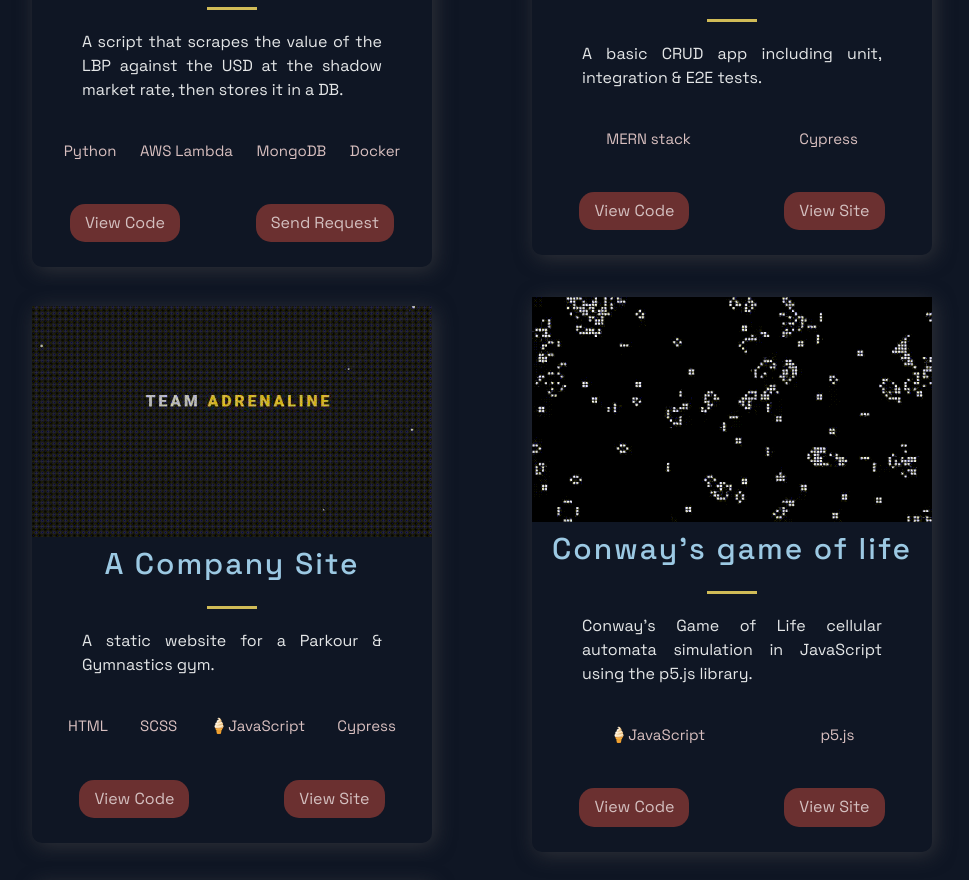
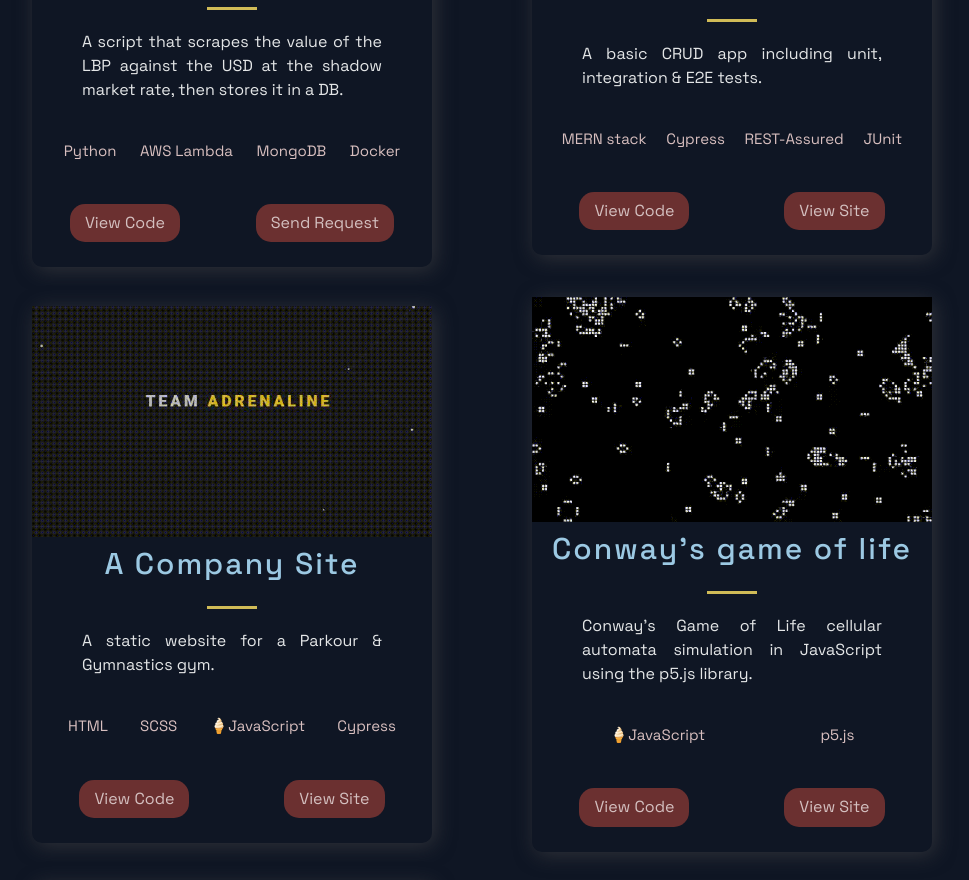
Before and after one commit to zakjanzi/portfolio-website, a Next.js app: page / in a window 1280 px wide. Shown: the part 1060-1940 px from the top of the page, without its empty margins (158-1127 px from the left). Built offline with nearby package versions, Linux system fonts and the light colour scheme.

Commit message:
added test files

```diff
--- a/src/constants/constants.js
+++ b/src/constants/constants.js
@@ -12,7 +12,7 @@ export const projects = [
     title: 'A MERN Site',
     description: "A basic CRUD app including unit, integration & E2E tests.",
       image: '/images/1.webp',
-      tags: ['MERN stack', 'Cypress'],
+      tags: ['MERN stack', 'Cypress', 'REST-Assured', 'JUnit'],
     code: 'https://github.com/zakjanzi/jobify-app',
     live: 'https://zak-jobify.netlify.app/landing',
     id: 0,
```
